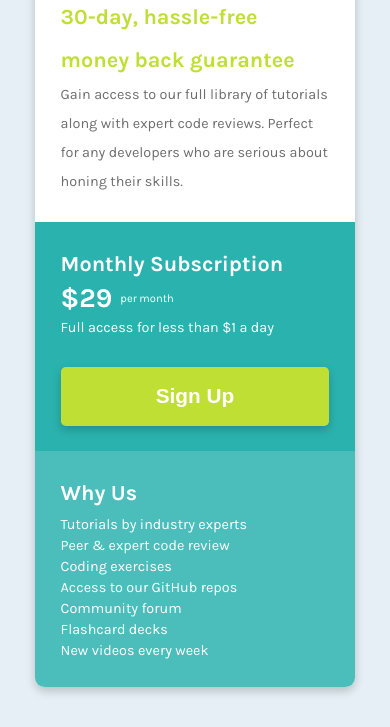
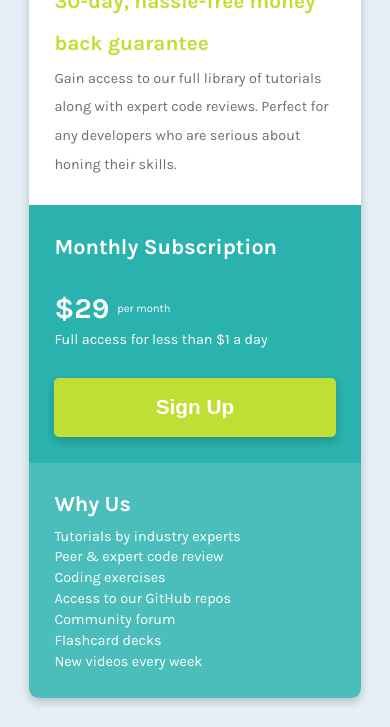
Before and after one commit to Andre-Kilesse/singlePriceGrid, a plain HTML site: page index.html in a window 390 px wide. Shown: the part 121-848 px from the top of the page. Drawn offline with Linux system fonts and the light colour scheme.

Commit message:
Ajustes nome das classes

```diff
--- a/css/style.css
+++ b/css/style.css
@@ -1,24 +1,25 @@
 @import url('https://fonts.googleapis.com/css2?family=Karla:ital,wght@0,200..800;1,200..800&display=swap');
 
 :root{
-    --clr-cyan: hsl(179, 62%, 43%);
-    --clr-lighter-cyan: hsl(179, 47%, 52%);
-    --clr-bright-yellow: hsl(71, 73%, 54%);
-    --clr-dark-yellow: hsl(71, 73%, 44%);
-    --clr-dark-gray: hsl(0, 0%, 43%);
+    --clr-cyan: hsl(179, 62%, 43%); /*Card and title*/
+    --clr-lighter-cyan: hsl(179, 47%, 52%); /*Lighter card backg.*/
+    --clr-bright-yellow: hsl(71, 73%, 54%); /*Subtitle and button*/
+    --clr-dark-yellow: hsl(71, 73%, 44%); /*Button hover*/
+    --clr-dark-gray: hsl(0, 0%, 43%); /*Card header paragraph*/
 
-    --clr-white: hsl(0, 0%, 100%);
-    --clr-light-gray: hsl(204, 43%, 93%);
+    --clr-white: hsl(0, 0%, 100%); /*Body text*/
+    --clr-light-gray: hsl(204, 43%, 93%); /*Body background*/
 
-    --font-family-main: "Karla", serif;
+    --font-family-main: "Karla", serif; /*Body font family*/
+    --font-size-body: .9rem;
+
+    --font-size-head: clamp(1.5rem, 4vw, 1.8rem);
+    --font-size-subtitle: clamp(1.3rem, 3.8vw, 1.6rem);
+    --font-size-button: 1.3rem;
     --font-size-small: .7rem;
-    --font-size-body: .9rem;
-    --font-size-button: 1.3rem;
-    --font-size-head: 1.7rem;
 
+    --font-weight-700: 700; /*Title*/
     --font-weight-400: 400;
-    --font-weight-700: 700;
-    --font-weight-bolder: bolder;
 }
 
 *{
@@ -39,6 +40,7 @@ body{
     color: var(--clr-white);
     background-color: var(--clr-light-gray);
 }
+
 
 /*Grid layout*/
 .container{
@@ -64,16 +66,12 @@ body{
     grid-template-columns: repeat(2, 1fr);
 }
 
+
 /*Card layout*/
-
 .card{
     overflow: hidden;
     border-radius: .6rem;
     box-shadow: 0px 4px 10px rgba(0, 0, 0, 0.2);
-}
-
-.card__header > *{
-    line-height: 2;
 }
 
 .card--config{
@@ -81,6 +79,12 @@ body{
     align-items: center;
     text-align: left;
     line-height: 1.45;
+}
+
+
+/*Card header*/
+.card__header > *{
+    line-height: 2;
 }
 
 .card__title{
@@ -91,26 +95,29 @@ body{
 
 .card__subtitle{
     color: var(--clr-bright-yellow);
+    font-size: var(--font-size-subtitle);
 }
 
 .card__text--gray{
     color: var(--clr-dark-gray);
 }
 
+
+/*Card left content*/
 .card__content-pricing{
     background-color: var(--clr-cyan);
 }
 
-.card__pricing-text{
+.card__content-pricing-text{
     display: flex;
     align-items: center;
     gap: .5rem;
     font-size: var(--font-size-small);
 }
 
-.card__price-text{
+.card__content-pricing-text--bolder{
     font-weight: bolder;
-    font-size: var(--font-size-head);
+    font-size: 1.8rem;
 }
 
 .card__button{
@@ -119,12 +126,12 @@ body{
     padding: .8rem;
     text-align: center;
     font-size: var(--font-size-button);
-    font-weight: var(--font-weight-bolder);
+    font-weight: bolder;
     color: var(--clr-white);
     background-color: var(--clr-bright-yellow);
     border: none;
     border-radius: .3rem;
-    margin-top: 2.4rem;
+    margin-top: 2.3rem;
     box-shadow: 0px 4px 10px rgba(0, 0, 0, 0.2);
     cursor: pointer;
 }
@@ -137,6 +144,8 @@ body{
     outline: 2px solid var(--clr-dark-yellow);
 }
 
+
+/*Card right content*/
 .card__content-features{
     background-color: var(--clr-lighter-cyan);
 }
@@ -153,6 +162,7 @@ body{
         display: flex;
         flex-direction: column;
         max-width: 25rem;
+        margin: 1.8rem;
     }
 
     .card__content {
@@ -160,7 +170,7 @@ body{
         flex-direction: column;
     }
 
-    .card__pricing {
+    .card__content-pricing-text{
         margin-top: 1.6rem;
     }
 
@@ -169,9 +179,3 @@ body{
         margin-top: 1.7rem;
     }
 }
-
-@media screen and (max-width: 450px) {
-    .container {
-        max-width: 20rem;
-    }
-}
--- a/index.html
+++ b/index.html
@@ -27,8 +27,8 @@
         <!-- Left Content Section (Pricing and Button) -->
         <article class="card__content-pricing card--config">
           <h2>Monthly Subscription</h2>
-          <p class="card__pricing-text">
-            <span class="card__price-text">&dollar;29</span>
+          <p class="card__content-pricing-text">
+            <span class="card__content-pricing-text--bolder">&dollar;29</span>
             <span> per month</span>
           </p>
           <p>Full access for less than &dollar;1 a day</p>
```
